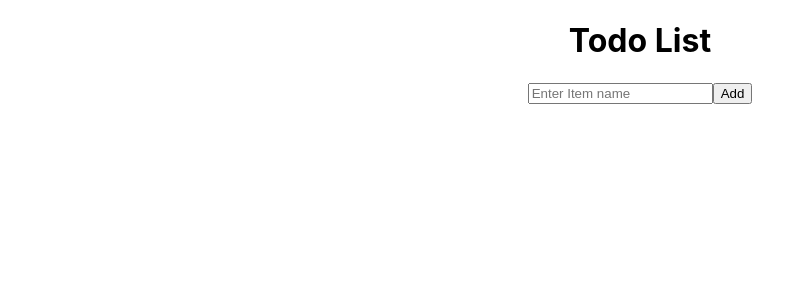
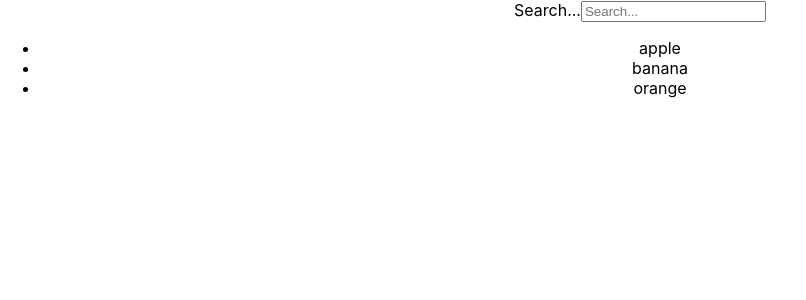
Before and after one commit to devsany/cautious-fiesta, a React (Create React App) app: page / in a window 1280 px wide. Shown: the top 300 px of the page, without its empty margins (0-806 px from the left). Built offline with nearby package versions, Linux system fonts and the light colour scheme.

Commit message:
unite testing search functionality

```diff
--- a/src/App.js
+++ b/src/App.js
@@ -1,12 +1,15 @@
 import "./App.css";
 import TodoList from "./components/q22/TodoList";
+import SearchBar from "./components/q25/SearchBar";
 // import ComplexForm from "./components/complexform/ComplexForm";
 
 function App() {
+  const items = [{ name: "apple" }, { name: "banana" }, { name: "orange" }];
+
   return (
     <div className="App">
       {/* <ComplexForm /> */}
-      <TodoList />
+      <SearchBar items={items} />
     </div>
   );
 }
--- /dev/null
+++ b/src/components/q25/SearchBar.jsx
@@ -0,0 +1,37 @@
+import React, { useState } from "react";
+
+const SearchBar = ({ items }) => {
+  console.log(items);
+  const [searchTerm, setSearchTerm] = useState("");
+
+  const filteredItems = items.filter((item) => {
+    // Ensure item is a string before calling toLowerCase()
+    if (typeof item.name === "string") {
+      return (
+        typeof item.name === "string" &&
+        item.name.toLowerCase().includes(searchTerm.toLowerCase())
+      );
+    }
+    return false;
+  });
+
+  return (
+    <div>
+      <label htmlFor="search">Search...</label>
+      <input
+        id="search"
+        type="text"
+        placeholder="Search..."
+        value={searchTerm}
+        onChange={(e) => setSearchTerm(e.target.value)}
+      />
+      <ul>
+        {filteredItems?.map((item, index) => (
+          <li key={index}>{item.name}</li>
+        ))}
+      </ul>
+    </div>
+  );
+};
+
+export default SearchBar;
```
Also changed, not shown: 1 other file (tests, documents, lock files or other folders).
